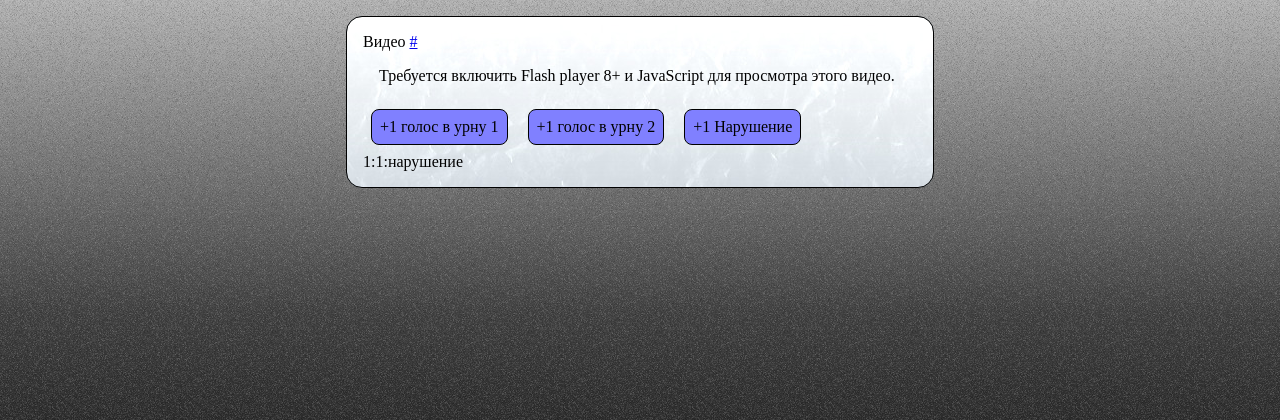
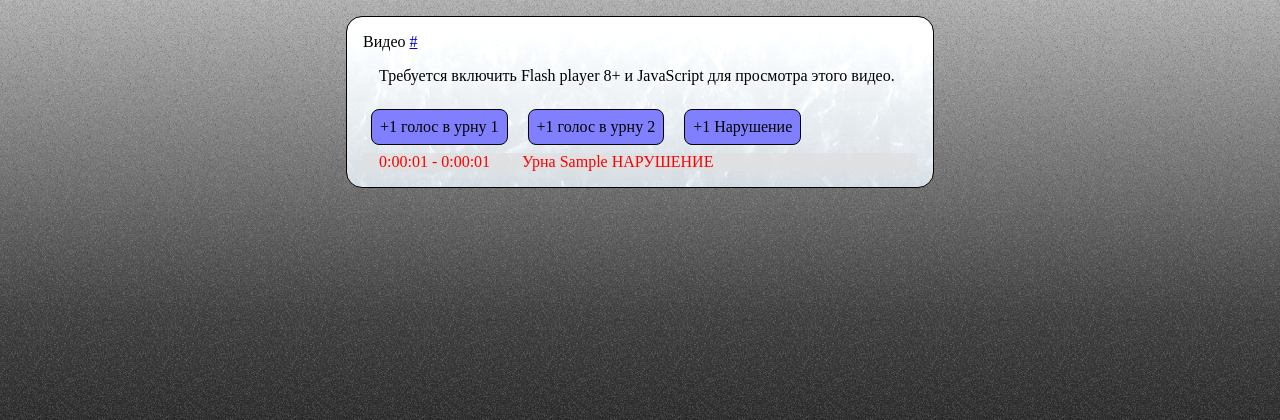
Before and after one commit to voterscounter/voters_counter, a Django app: page /edit_video/1/ in a window 1280 px wide. Shown: the top 420 px of the page. Run offline with Django 3.2, Linux system fonts and the light colour scheme; tables that the repository leaves empty hold one stand-in row (values such as "Sample post").

Commit message:
Added possibility too add voilations; Highlighted current vote;

```diff
--- a/voters_counter_project/voters_counter_application/forms.py
+++ b/voters_counter_project/voters_counter_application/forms.py
@@ -11,3 +11,4 @@ class VoteForm(forms.Form):
   vote_type = forms.CharField()
   box = forms.CharField()
   video_id = forms.IntegerField()
+  vote_type = forms.CharField()
--- a/voters_counter_project/voters_counter_application/models.py
+++ b/voters_counter_project/voters_counter_application/models.py
@@ -3,7 +3,7 @@
 from django.db import models
 
 class Video(models.Model):
-  # TODO Migrate to models.URLField()
+  # TODO Migrate to models.URLField() ?
   url = models.CharField(max_length=2048) # Reasonable limitation
 
   def get_embed_url(self):
@@ -14,6 +14,48 @@ class Video(models.Model):
     video_url_id = self.url.split('/')
     return 'http://www.youtube.com/v/%s?version=3&enablejsapi=1' % video_url_id[-1]
 
+# TODO Support more than 24 hour durations properly
+def humanize_seconds(seconds):
+  """Return humanized duration in HH:mm:ss format.
+
+  HH may be greater than 24. For less than minute return ss seconds, for less than hour return mm:ss
+
+  >>> humanize_seconds(0)
+  u'0 \u0441'
+  >>> humanize_seconds(1)
+  u'1 \u0441'
+  >>> humanize_seconds(12)
+  u'12 \u0441'
+  >>> humanize_seconds(59)
+  u'59 \u0441'
+  >>> humanize_seconds(60)
+  u'1:00'
+  >>> humanize_seconds(68)
+  u'1:08'
+  >>> humanize_seconds(81)
+  u'1:21'
+  >>> humanize_seconds(681)
+  u'11:21'
+  >>> humanize_seconds(3681)
+  u'1:01:21'
+  >>> humanize_seconds(36081)
+  u'10:01:21'
+  >>> humanize_seconds(40281)
+  u'11:11:21'
+  >>> humanize_seconds(90000)
+  u'25:00:00'
+  """
+  seconds_int = int(seconds)
+  hours = seconds_int / 60 / 60
+  minutes = seconds_int / 60 % 60
+  seconds = seconds_int % 60 % 60
+  if hours:
+    return u'%d:%02d:%02d' % (hours, minutes, seconds)
+  elif minutes:
+    return u'%d:%02d' % (minutes, seconds)
+  else:
+    return u'%d с' % seconds
+
 class Vote(models.Model):
   video = models.ForeignKey(Video)
   time_period_start = models.IntegerField()
@@ -21,6 +63,12 @@ class Vote(models.Model):
   box = models.CharField(max_length=1)
   violation = models.BooleanField(default=False)
 
+  def get_humanized_time_period_start(self):
+    return humanize_seconds(self.time_period_start)
+
+  def get_humanized_time_period_stop(self):
+    return humanize_seconds(self.time_period_stop)
+
   def __unicode__(self):
     if self.violation:
       return u'%s:%s:нарушение' % (self.time_period_start, self.time_period_stop)
--- a/voters_counter_project/voters_counter_application/templates/base.html
+++ b/voters_counter_project/voters_counter_application/templates/base.html
@@ -86,6 +86,38 @@
   .button:hover {
     background: #A0A0FF;
   }
+
+  .votes {
+    background: #E0E0E0;
+    background: rgba(224, 224, 224, 0.8)
+  }
+
+  .vote {
+    color: green;
+  }
+
+  .vote[data-violation="True"] {
+    color: red;
+  }
+
+  .period {
+    text-align: right;
+    min-width: 6em;
+    display: inline-block;
+    padding-left: 1em;
+    padding-right: 1em;
+  }
+
+  .description {
+    display: inline-block;
+    padding-left: 1em;
+    padding-right: 1em;
+  }
+
+  .highlighted {
+    background: #FFFFFF;
+    background: rgba(255, 255, 255, 0.8)
+  }
 </style>
 <script type="text/javascript" src="/media/js/jquery.js"></script>
 <script type="text/javascript" src="/media/js/swfobject.js"></script>
--- a/voters_counter_project/voters_counter_application/templates/edit_video.html
+++ b/voters_counter_project/voters_counter_application/templates/edit_video.html
@@ -3,18 +3,16 @@
 <div id="add-video-form" class="plate">
   <div>Видео <a href="{{ video.url }}">{{ video.url }}</a></div>
   <div class="video">
-<!--    <embed id="embed-video" width="420" height="315" name="plugin" src="{{ video.get_embed_url_with_api }}" type="application/x-shockwave-flash">-->
     <div id="ytapiplayer">
       Требуется включить Flash player 8+ и JavaScript для просмотра этого видео.
     </div>
-<!--    <iframe id="video" width="420" height="315" src="{{ video.get_embed_url_with_api }}" frameborder="0" allowfullscreen></iframe> -->
   </div>
   <div class="button" onclick="vote('1');">+1 голос в урну 1</div>
   <div class="button" onclick="vote('2');">+1 голос в урну 2</div>
   <div class="button" onclick="violation();">+1 Нарушение</div>
-  <div>
+  <div class="votes" id="votes">
     {% for vote in votes %}
-    <div>{{ vote }}</div>
+      {% include "vote.html" with vote=vote %}
     {% endfor %}
   </div>
 <div>
@@ -24,12 +22,57 @@
 
   function onYouTubePlayerReady(playerId) {
     playerObject = document.getElementById('myytplayer');
+    playerObject.addEventListener("onStateChange", "onytplayerStateChange");
+  }
+
+  highlightVoteIntervalId = null;
+
+  function onytplayerStateChange(newState) {
+    switch(newState) {
+      case 1: // playing
+        highlightVoteIntervalId = setInterval(highlightVote, 500);
+        break;
+      case 0: // ended
+      case 2: // paused
+        if(highlightVoteIntervalId != null) {
+          clearInterval(highlightVoteIntervalId);
+          highlightVoteIntervalId = null;
+        }
+        break;
+    }
   }
 
   var params = { allowScriptAccess: "always" };
   var atts = { id: "myytplayer" };
   swfobject.embedSWF("{{ video.get_embed_url_with_api }}&playerapiid=ytplayer",
                      "ytapiplayer", "420", "315", "8", null, null, params, atts);
+
+  {# TODO Unit test this function #}
+  function getVoteByTimestamp(timestamp) {
+    votes = $('#votes .vote').toArray();
+    {# TODO Here is a room for optimization, since the array is sorted #}
+    for (var i = 0; i < votes.length; i++) {
+      vote_ = votes[i];
+      if(parseInt(vote_.getAttribute('data-start')) <= timestamp && timestamp <= parseInt(vote_.getAttribute('data-stop'))) {
+        return vote_;
+      }
+    }
+    return null
+  }
+
+  function highlightVote() {
+    if(playerObject) {
+      vote_ = getVoteByTimestamp(playerObject.getCurrentTime());
+      if(vote_) {
+        if(!$(vote_).hasClass('highlighted')) {
+          $('#votes .vote.highlighted').removeClass('highlighted');
+          $(vote_).addClass('highlighted');
+        }
+      } else {
+        $('#votes .vote.highlighted').removeClass('highlighted');
+      }
+    }
+  }
 
   function sendVote(timestamp, type, box) {
     $.ajax({
@@ -46,7 +89,9 @@
   }
 
   function violation() {
-    alert('violation');
+    if(playerObject) {
+      sendVote(playerObject.getCurrentTime(), 'violation', null);
+    }
   }
 </script>
 {% endblock %}
--- /dev/null
+++ b/voters_counter_project/voters_counter_application/templates/vote.html
@@ -0,0 +1,3 @@
+<div class="vote" data-start="{{ vote.time_period_start }}" data-stop="{{ vote.time_period_stop }}" data-box="{{ vote.box }}" data-violation="{{ vote.violation }}">
+<div class="period">{{ vote.get_humanized_time_period_start }} - {{ vote.get_humanized_time_period_stop }}</div><div class="description">{% if vote.box %} Урна {{ vote.box }}{% endif %}{% if vote.violation %} НАРУШЕНИЕ{% endif %}</div>
+</div>
--- a/voters_counter_project/voters_counter_application/views.py
+++ b/voters_counter_project/voters_counter_application/views.py
@@ -54,10 +54,19 @@ def vote(request):
       vote_type = vote_form.cleaned_data['vote_type']
       box = vote_form.cleaned_data['box']
       video_id = vote_form.cleaned_data['video_id']
+      vote_type = vote_form.cleaned_data['vote_type']
 
-      Vote.objects.create(video_id=video_id,
-                          time_period_start=int(timestamp),
-                          time_period_stop=int(timestamp),
-                          box=box)
-
-      return HttpResponse('OK')
+      if vote_type == 'vote':
+        Vote.objects.create(video_id=video_id,
+                            time_period_start=int(timestamp),
+                            time_period_stop=int(timestamp) + 2, # TODO This should be change when buckets are implemented
+                            box=box)
+        return HttpResponse('OK')
+      elif vote_type == 'violation':
+        Vote.objects.create(video_id=video_id,
+                            time_period_start=int(timestamp),
+                            time_period_stop=int(timestamp) + 2, # TODO This should be change when buckets are implemented
+                            violation=True)
+        return HttpResponse('OK')
+      else:
+        return HttpResponse('UNKNOWN VOTE TYPE: %s' % vote_type, status='400')
```
Also changed, not shown: 1 other file.
